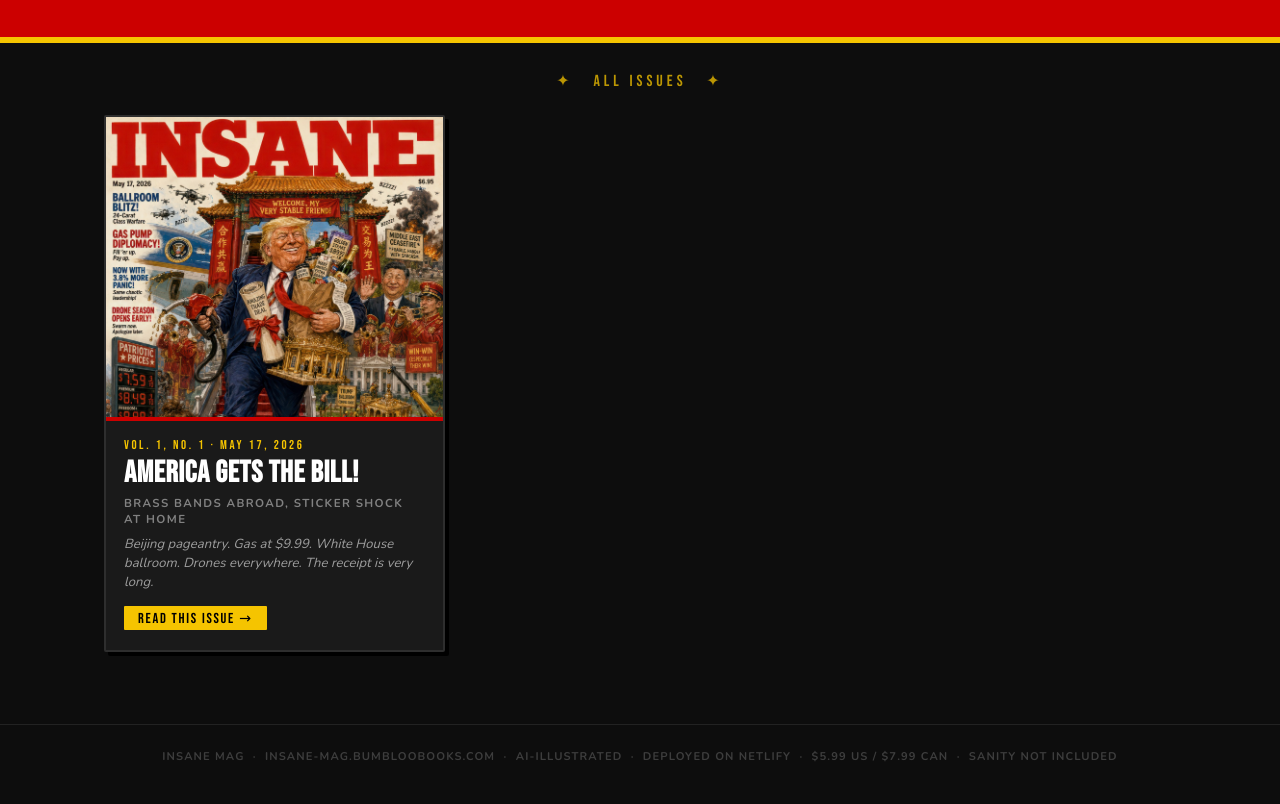
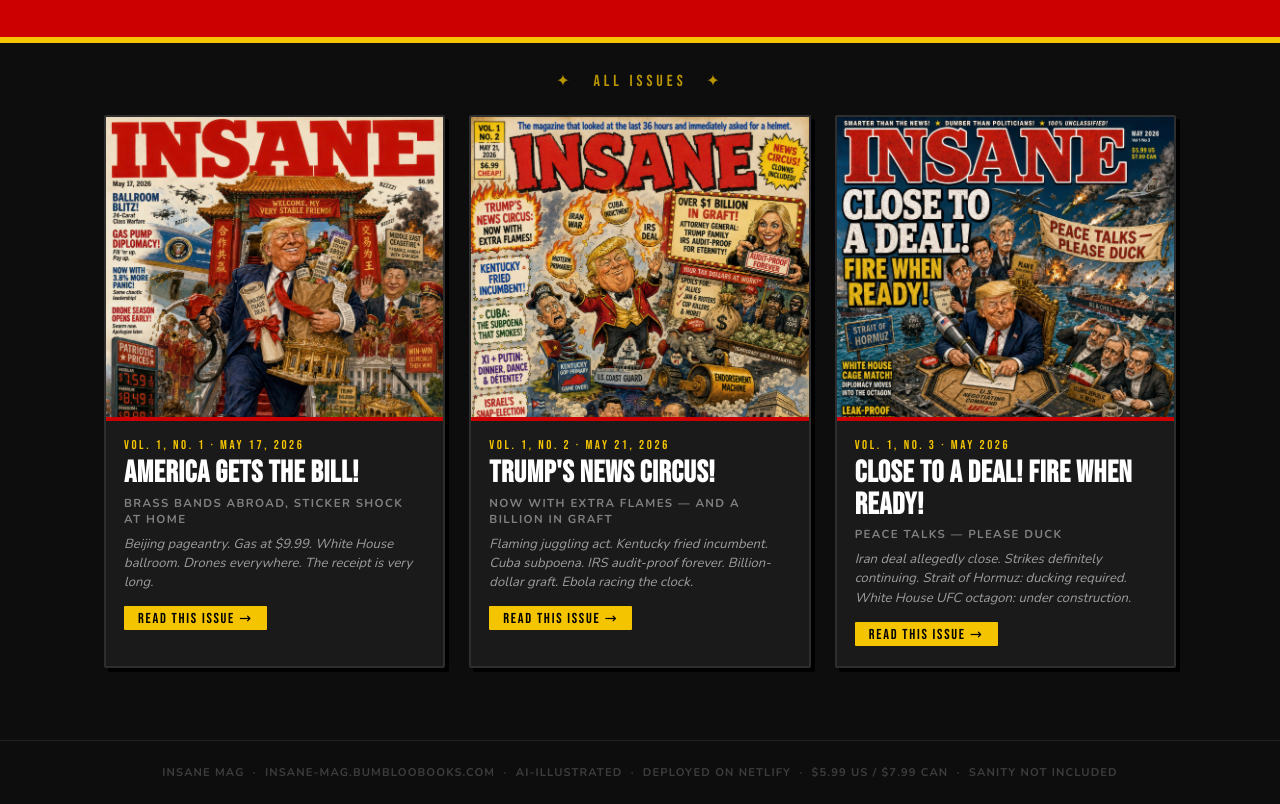
Before and after one commit to trentGarverick/insane-mag, a website: page index.html in a window 1280 px wide. Shown: the part 512-1316 px from the top of the page. Drawn offline with nearby package versions, Linux system fonts and the light colour scheme.

Commit message:
fix for Vol. 1 No. 3

```diff
--- a/index.html
+++ b/index.html
@@ -213,7 +213,7 @@ a.issue-card:hover .card-cover img {
 <body>
 <header class="hub-header">
   <!-- Facebook reads this img tag, not just og:image -->
-  <img class="hub-cover" src="insane-mag-hub.png?v=1779031429839" alt="INSANE Mag">
+  <img class="hub-cover" src="insane-mag-hub.png?v=1779878190043" alt="INSANE Mag">
   <div class="hub-mag-title">INSANE</div>
   <p class="hub-eyebrow">The Magazine For People Who Thought This Would Be A Normal Week</p>
   <p class="hub-desc">Satire, outrage, and fake ads. Sanity not included.</p>
@@ -222,7 +222,7 @@ a.issue-card:hover .card-cover img {
 <main class="hub-grid">
 <a class="issue-card" href="issues/vol1no1/index.html">
   <div class="card-cover" style="background:#cc0000">
-    <img src="images/vol1no1-cover.png?v=1779031429839" alt="America Gets The Bill!">
+    <img src="images/vol1no1-cover.png?v=1779878190043" alt="America Gets The Bill!">
   </div>
   <div class="card-body" style="--card-accent:#cc0000">
     <p class="card-num">Vol. 1, No. 1 · May 17, 2026</p>
@@ -232,6 +232,30 @@ a.issue-card:hover .card-cover img {
     <span class="card-read">READ THIS ISSUE →</span>
   </div>
 </a>
+<a class="issue-card" href="issues/vol1no2/index.html">
+  <div class="card-cover" style="background:#1a1a8a">
+    <img src="images/vol1no2-cover.png?v=1779878190043" alt="Trump's News Circus!">
+  </div>
+  <div class="card-body" style="--card-accent:#cc0000">
+    <p class="card-num">Vol. 1, No. 2 · May 21, 2026</p>
+    <h2 class="card-title">Trump's News Circus!</h2>
+    <p class="card-subtitle">Now With Extra Flames — And A Billion In Graft</p>
+    <p class="card-desc">Flaming juggling act. Kentucky fried incumbent. Cuba subpoena. IRS audit-proof forever. Billion-dollar graft. Ebola racing the clock.</p>
+    <span class="card-read">READ THIS ISSUE →</span>
+  </div>
+</a>
+<a class="issue-card" href="issues/vol1no3/index.html">
+  <div class="card-cover" style="background:#1a3a8a">
+    <img src="images/vol1no3-cover.png?v=1779878190043" alt="Close To A Deal! Fire When Ready!">
+  </div>
+  <div class="card-body" style="--card-accent:#cc0000">
+    <p class="card-num">Vol. 1, No. 3 · May 2026</p>
+    <h2 class="card-title">Close To A Deal! Fire When Ready!</h2>
+    <p class="card-subtitle">Peace Talks — Please Duck</p>
+    <p class="card-desc">Iran deal allegedly close. Strikes definitely continuing. Strait of Hormuz: ducking required. White House UFC octagon: under construction.</p>
+    <span class="card-read">READ THIS ISSUE →</span>
+  </div>
+</a>
 </main>
 <footer class="hub-footer">INSANE MAG &nbsp;·&nbsp; insane-mag.bumbloobooks.com &nbsp;·&nbsp; AI-Illustrated &nbsp;·&nbsp; Deployed on Netlify &nbsp;·&nbsp; $5.99 US / $7.99 CAN &nbsp;·&nbsp; SANITY NOT INCLUDED</footer>
 </body>
```
